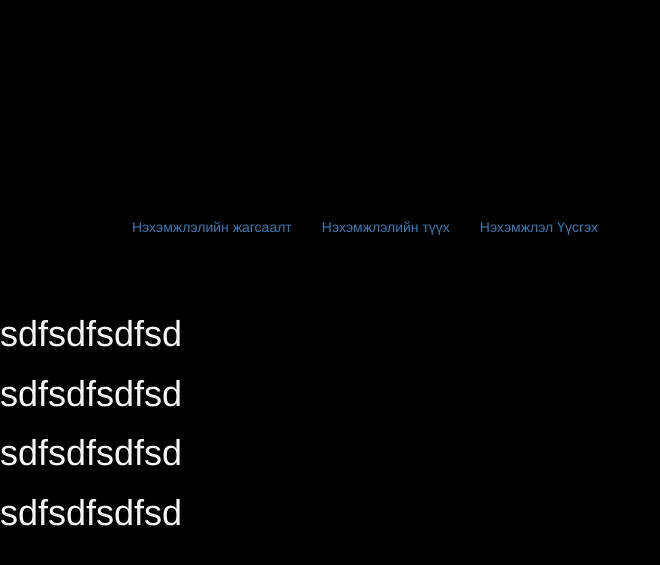
After one commit to Delgermaa47/TDB-INV, a PHP site: template pages/invoice-history.php in a window 1280 px wide. The commit adds this page. Shown: the top 565 px of the page, without its empty margins (0-660 px from the left). Run offline with PHP 8.4, Linux system fonts and the light colour scheme; the template is opened without the code that fills it, so the values that code supplies are empty.

Commit message:
api bolon link duudah hvseltiig salgasan

```diff
--- a/inc/header.php
+++ b/inc/header.php
@@ -13,3 +13,27 @@
     <title>TDB inv </title>
 </head>
 <body>
+    <div class="container">
+    <nav class="navbar navbar-expand-lg navbar-dark bg-dark">
+        <div class="container main_header">
+            <nav class="navbar navbar-expand-lg navbar-light bg-light">
+                <div class="container-fluid">
+                    <div class="collapse navbar-collapse">
+                        <ul class="navbar-nav list-unstyled">
+                            <li class="nav-item">
+                                <a class="nav-link col-md-12" href="\">Нэхэмжлэлийн жагсаалт</a>
+                            </li>
+                            <li class="nav-item">
+                                <a class="nav-link  col-md-12" href="\invoice-history">Нэхэмжлэлийн түүх</a>
+                            </li>
+                            <li class="nav-item">
+                                <a class="nav-link  col-md-12"  href='\invoice-create'>Нэхэмжлэл Үүсгэх</a>
+                            </li>
+                        </ul>
+                    </div>
+                </div>
+                </nav>
+            </div>
+        </div>
+    </nav>
+    </div>
--- a/inc/utils.php
+++ b/inc/utils.php
@@ -8,7 +8,7 @@
 
     }
 
-    function console_log($any_data, $desc="") {
+    function console_log($desc="", $any_data="") {
         $desc = empty($desc) ?  " " : $desc.": ";
         echo "<br>".$desc.$any_data."<br>";
     }
--- a/pages/home.php
+++ b/pages/home.php
@@ -12,7 +12,7 @@
         ]
     }', true);
 
-    $bla = json_decode(file_get_contents('http://172.26.153.11/invoice-list'), true);
+    $bla = json_decode(file_get_contents('http://172.26.153.11/api/invoice-list'), true);
 
     $employee->body_datas = $bla;
     ?>
--- /dev/null
+++ b/pages/invoice-history.php
@@ -0,0 +1,6 @@
+<div>
+    <h1>sdfsdfsdfsd</h1>
+    <h1>sdfsdfsdfsd</h1>
+    <h1>sdfsdfsdfsd</h1>
+    <h1>sdfsdfsdfsd</h1>
+</div>
--- /dev/null
+++ b/pages/invoice-save.php
@@ -0,0 +1 @@
+create invoice
--- a/www/assets/static/css/style.css
+++ b/www/assets/static/css/style.css
@@ -1,3 +1,9 @@
+body {
+    color:whitesmoke;
+    padding-top: 200px;
+    background-color:black;
+}
+
 .inv-table td{
     color:darkblue;
 }
```
Also changed, not shown: pages/invoice-list.php (deleted, +0 -31 lines), www/index.php (+15 -8 lines), www/assets/static/images/tdb.png (added).
